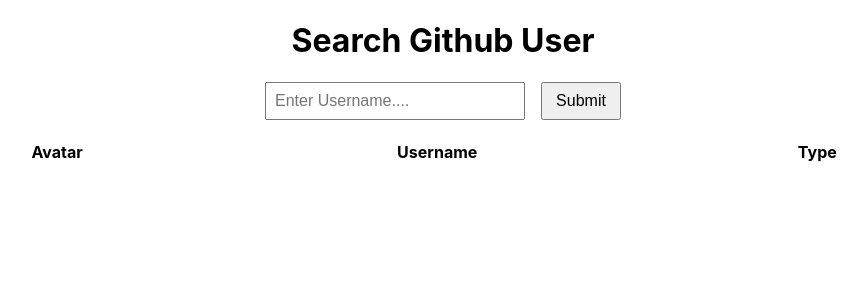
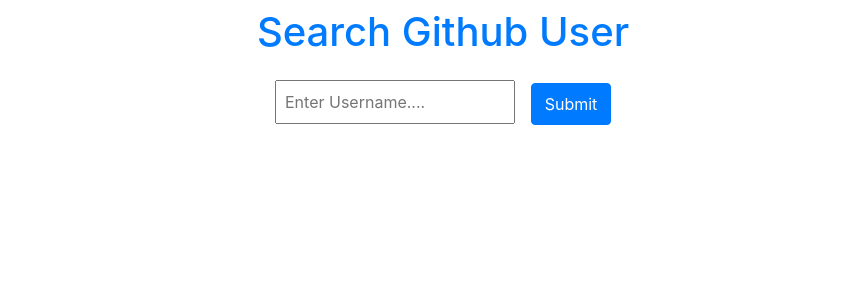
Before and after one commit to snehadr23/search-github-user, a React (Create React App) app: page / in a window 1280 px wide. Shown: the top 300 px of the page, without its empty margins (197-1065 px from the left). Built offline with nearby package versions, Linux system fonts and the light colour scheme.

Commit message:
added pagination and styling with Bootstrapgit push

```diff
--- a/public/index.html
+++ b/public/index.html
@@ -1,6 +1,7 @@
 <!DOCTYPE html>
 <html lang="en">
   <head>
+    <link rel="stylesheet" href="https://stackpath.bootstrapcdn.com/bootstrap/4.3.1/css/bootstrap.min.css" integrity="sha384-ggOyR0iXCbMQv3Xipma34MD+dH/1fQ784/j6cY/iJTQUOhcWr7x9JvoRxT2MZw1T" crossorigin="anonymous">
     <meta charset="utf-8" />
     <!-- <link rel="icon" href="%PUBLIC_URL%/favicon.ico" /> -->
     <meta name="viewport" content="width=device-width, initial-scale=1" />
--- a/src/App.js
+++ b/src/App.js
@@ -5,7 +5,7 @@
   return (
     <div className="App">
       <header className="App-header">
-        <h1>Search Github User</h1>
+        <h1 className = 'text-primary mb-3'>Search Github User</h1>
       </header>
       <Search/>
     </div>
--- /dev/null
+++ b/src/components/pagination/Pagination.css
@@ -0,0 +1,21 @@
+nav {
+    height: 5vh;
+}
+
+.pagination {
+    width: max-content;
+    margin: 0 auto;
+    height: 40px;
+    padding-inline-start: 0;
+}
+
+.pagination .page-item {
+    display: inline;
+    list-style-type: none;
+}
+
+.pagination .page-item .page-link{
+    text-decoration: none;
+    color: blue;
+    cursor: pointer;
+}
--- /dev/null
+++ b/src/components/pagination/Pagination.js
@@ -0,0 +1,22 @@
+import './Pagination.css';
+
+function Pagination(props) {
+    const pageNumbers = [];
+
+    for (let i = 1; i <= Math.ceil(props.totalusers / props.usersPerPage); i++) {
+        pageNumbers.push(i);
+    }
+    return (
+        <nav>
+            <ul className = 'pagination'>
+                {pageNumbers.map((pageNumber) => (
+                    <li key = {pageNumber} className = 'page-item mr-3'>
+                        <a onClick = {() => props.paginate(pageNumber)} className = 'page-link'>{pageNumber}</a>
+                    </li>
+                ))}
+            </ul>
+        </nav>
+    )
+}
+
+export default Pagination;
--- a/src/components/search/Search.js
+++ b/src/components/search/Search.js
@@ -4,50 +4,42 @@
 import UserList     from '../userList/UserList';
 import SubmitButton from '../submit/SubmitButton';
 import axios        from 'axios';
+import Pagination   from '../pagination/Pagination';
 
 function Search(props) {
     const [username, setUsername] = useState('');
     const [userDtls, setUserDtls] = useState([]);
-    const [userListToDisplay, setUserListToDisplay] = useState(null);
+    const [currentPage, setCurrentPage] = useState(1);
+    const [usersPerPage, setUsersPerPage] = useState(9);
+    const lastUserIndex = currentPage * usersPerPage;
+    const firstUserIndex = lastUserIndex - usersPerPage;
+    let currentUsers = [];
     function submitBtnClickHandler() {
-        console.log('Btn clicked!!');
         axios.get('https://api.github.com/search/users?q=' + username)
         .then(res => {
             console.log('res.data: ', res.data.items);
             setUserDtls(res.data.items);
         })
         .catch(err => {
-            console.log('err: ', err);
             setUserDtls({error: err});
-          })
+        })
     }
     function usernameChangeHandler(e) {
         setUsername(e.target.value);
     }
+    function paginate(pageNumber) {
+        setCurrentPage(pageNumber);
+    }
     useEffect(() => {
-        console.log('userDtls changed');
-        let userListToDisplay = null;
-        userListToDisplay = (
-            userDtls.map((user) => {
-                return <UserList
-                        userDtls = {user}
-                        key = {user.id}/>
-            })
-        )
-        setUserListToDisplay(userListToDisplay);
+        console.log('currentUsers: ', currentUsers);
     }, [userDtls]);
+    currentUsers = userDtls.slice(firstUserIndex, lastUserIndex);
     return (
-        <main>
+        <main className = 'main'>
             <SearchInput change = {(e) => usernameChangeHandler(e)}/>
             <SubmitButton click = {(e) => submitBtnClickHandler(e)}/>
-            <div className = 'user-details'>
-                <p>
-                    <span className = 'user-detail'>Avatar</span>
-                    <span className = 'user-detail'>Username</span>
-                    <span className = 'user-detail'>Type</span>
-                </p>
-                {userListToDisplay}
-            </div>
+            <UserList userDtls = {currentUsers}/>
+            <Pagination totalusers = {userDtls.length} usersPerPage = {usersPerPage} paginate = {paginate}/>
         </main>
     )
 }
--- a/src/components/submit/SubmitButton.js
+++ b/src/components/submit/SubmitButton.js
@@ -2,7 +2,7 @@
 
 function SubmitButton(props) {
     return (
-        <button className = 'btn' onClick = {props.click}>Submit</button>
+        <button className = 'btn btn-primary' onClick = {props.click}>Submit</button>
     )
 }
 
--- a/src/components/userList/UserList.css
+++ b/src/components/userList/UserList.css
@@ -5,10 +5,14 @@
 }
 
 .user-details .user-detail {
-    width: 32%;
-    margin: 0.5%;
+    width: 33%;
     float: left;
-    height: 40px;
+    height: 30px;
+}
+
+.user-details .list-group-item {
+    border: none;
+    padding-bottom: 0;
 }
 
 .user-details p:first-child {
--- a/src/components/userList/UserList.js
+++ b/src/components/userList/UserList.js
@@ -5,13 +5,24 @@
         return (
             <p>Something went wrong! Please try again later!</p>
         )
+    } else if (props.userDtls.length === 0) {
+        return null;
     } else {
         return (
-            <p>
-                <span className = 'user-detail'>{props.userDtls.avatar_url}</span>
-                <span className = 'user-detail'>{props.userDtls.login}</span>
-                <span className = 'user-detail'>{props.userDtls.type}</span>
-            </p>
+            <div className = 'user-details list-group mb-4 mt-4'>
+                <p className = 'list-group-item'>
+                    <span className = 'user-detail'>Avatar</span>
+                    <span className = 'user-detail'>Username</span>
+                    <span className = 'user-detail'>Type</span>
+                </p>
+                {props.userDtls.map((user) => (
+                    <p key = {user.id}  className = 'list-group-item'>
+                        <span className = 'user-detail'>{user.avatar_url}</span>
+                        <span className = 'user-detail'>{user.login}</span>
+                        <span className = 'user-detail'>{user.type}</span>
+                    </p>
+                ))}
+            </div>
         )
     }
 }
```
